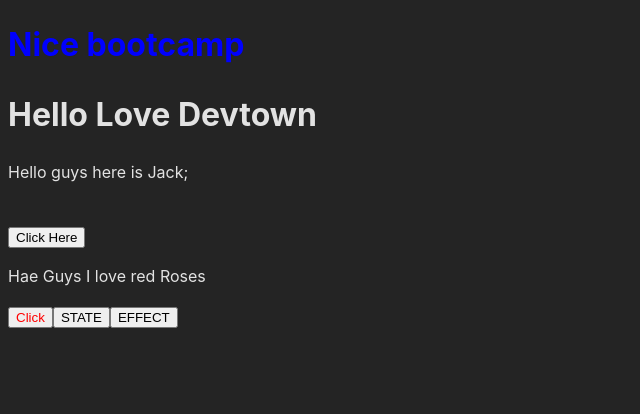
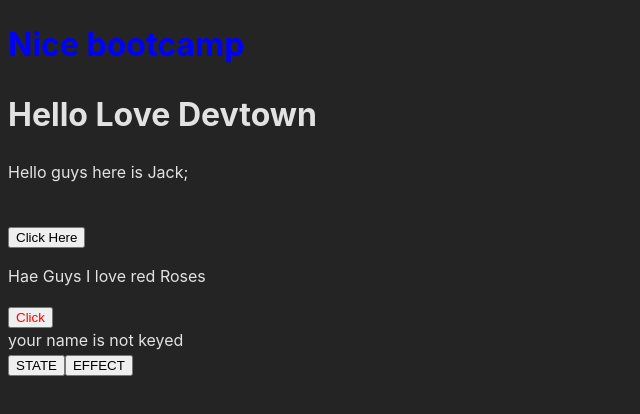
Before and after one commit to James-wasonga/react-bootcamp, a React (Vite) app: page / in a window 1280 px wide. Shown: the top 414 px of the page, without its empty margins (0-640 px from the left). Built offline with nearby package versions, Linux system fonts and the light colour scheme.

Commit message:
first commit

```diff
--- a/src/components/Condition.jsx
+++ b/src/components/Condition.jsx
@@ -9,6 +9,11 @@ const Condition = () => {
         {name} is keyed
    </div>
   )
+  return (
+    <div>
+        your name is not keyed
+   </div>
+  )
 
 
 }
```
